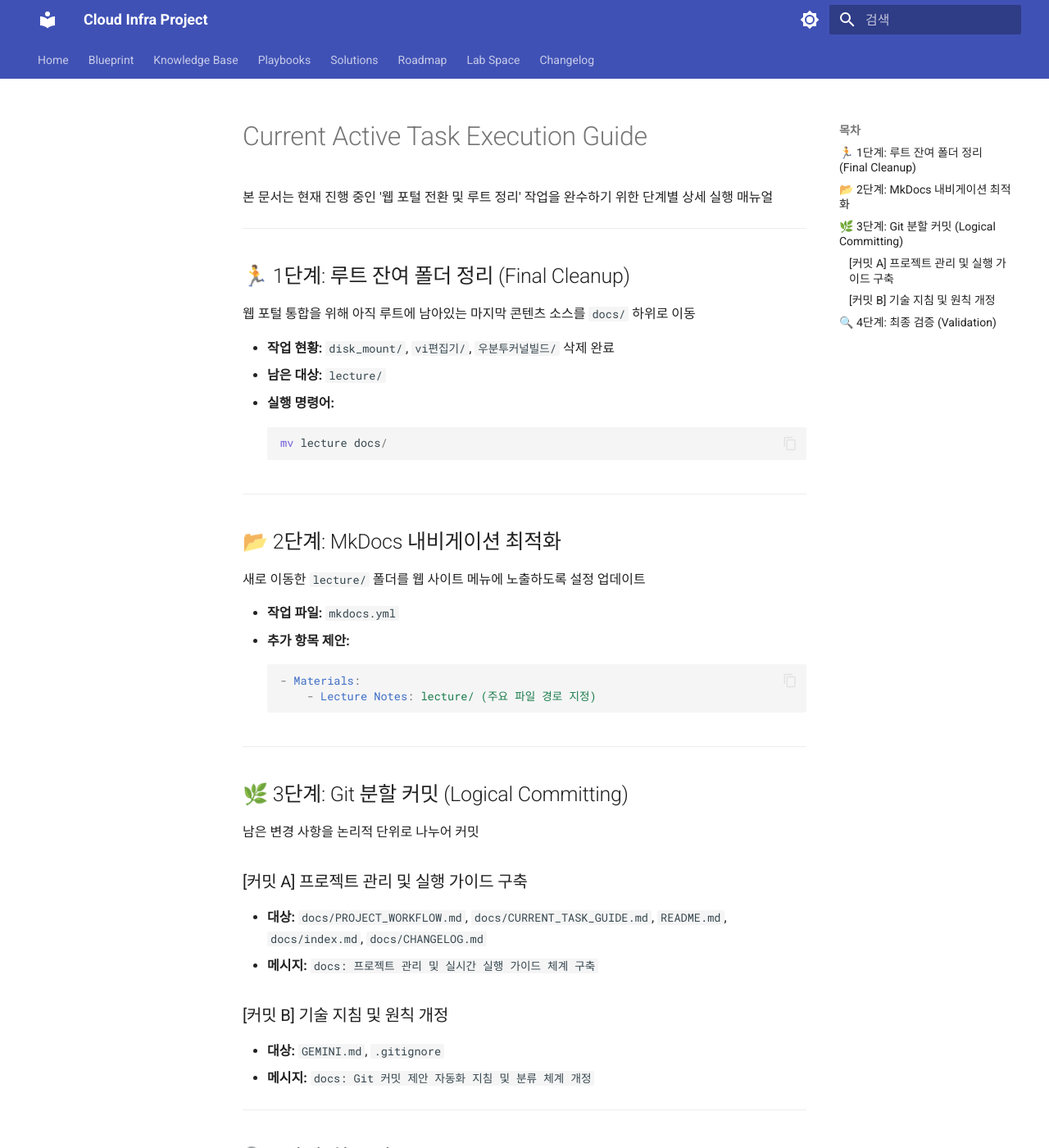
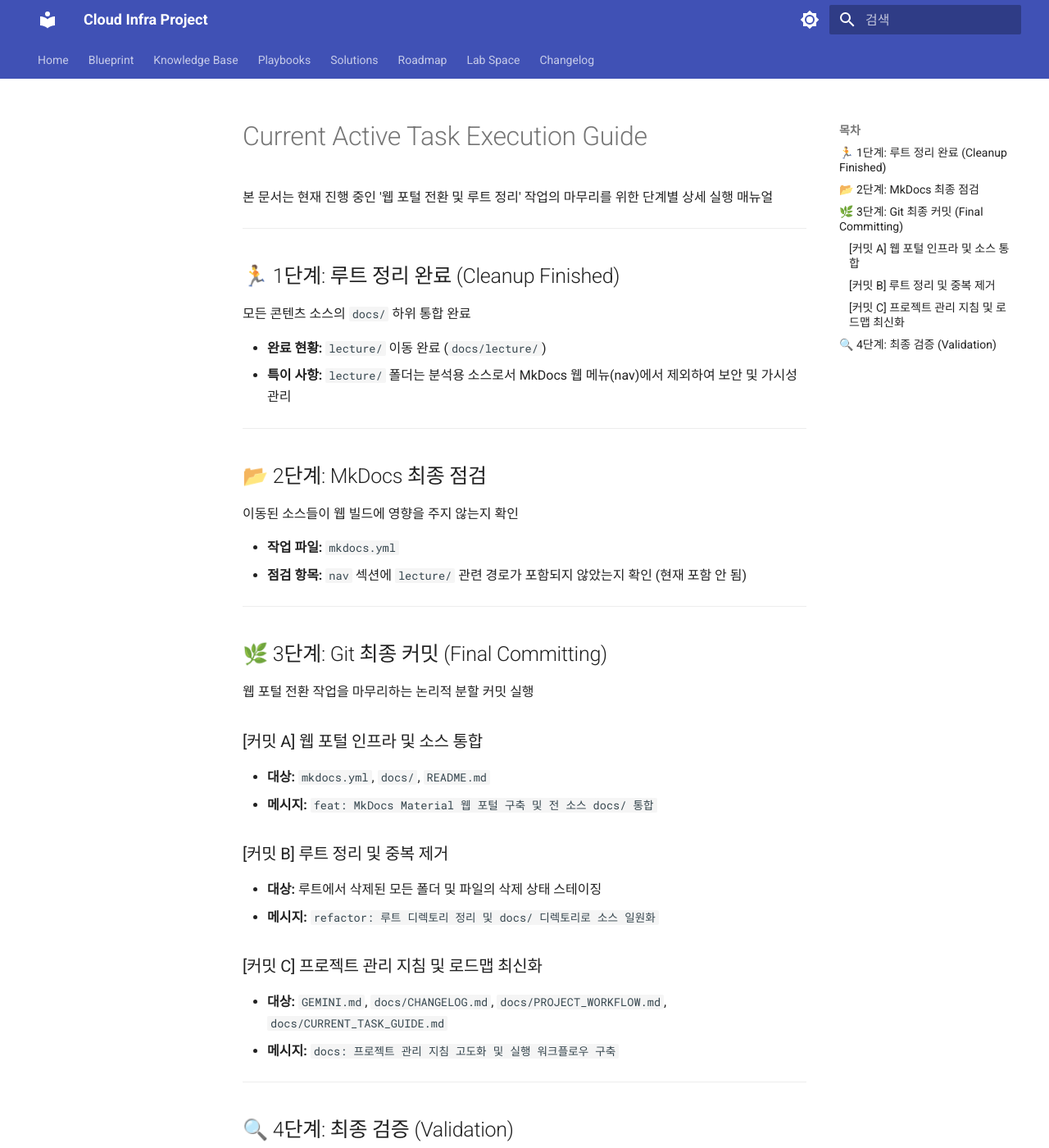
Before and after one commit to ksj686/cloud_infra, an MkDocs documentation site: the page built from docs/CURRENT_TASK_GUIDE.md, in a window 1280 px wide and 1400 px high. Shown: the whole window at 82% size. Built offline with MkDocs 1.6.1 and Material for MkDocs 9.7.7, drawn with Linux system fonts in a browser that asks for light colours; some of the changed text lies outside the part shown.

Commit message:
docs: 진행 상태 정정, MkDocs에서 제외할 lecture 나 그 외 폴더들 삭제한 것 내용에 반영

````diff
--- a/docs/CURRENT_TASK_GUIDE.md
+++ b/docs/CURRENT_TASK_GUIDE.md
@@ -1,49 +1,43 @@
 # Current Active Task Execution Guide
 
-본 문서는 현재 진행 중인 '웹 포털 전환 및 루트 정리' 작업을 완수하기 위한 단계별 상세 실행 매뉴얼
+본 문서는 현재 진행 중인 '웹 포털 전환 및 루트 정리' 작업의 마무리를 위한 단계별 상세 실행 매뉴얼
 
 ---
 
-## 🏃 1단계: 루트 잔여 폴더 정리 (Final Cleanup)
-웹 포털 통합을 위해 아직 루트에 남아있는 마지막 콘텐츠 소스를 `docs/` 하위로 이동
+## 🏃 1단계: 루트 정리 완료 (Cleanup Finished)
+모든 콘텐츠 소스의 `docs/` 하위 통합 완료
 
-- **작업 현황:** `disk_mount/`, `vi편집기/`, `우분투커널빌드/` 삭제 완료
-- **남은 대상:** `lecture/`
-- **실행 명령어:**
-    ```powershell
-    mv lecture docs/
-    ```
+- **완료 현황:** `lecture/` 이동 완료 (`docs/lecture/`)
+- **특이 사항:** `lecture/` 폴더는 분석용 소스로서 MkDocs 웹 메뉴(nav)에서 제외하여 보안 및 가시성 관리
 
 ---
 
-## 📂 2단계: MkDocs 내비게이션 최적화
-새로 이동한 `lecture/` 폴더를 웹 사이트 메뉴에 노출하도록 설정 업데이트
+## 📂 2단계: MkDocs 최종 점검
+이동된 소스들이 웹 빌드에 영향을 주지 않는지 확인
 
 - **작업 파일:** `mkdocs.yml`
-- **추가 항목 제안:**
-    ```yaml
-    - Materials:
-        - Lecture Notes: lecture/ (주요 파일 경로 지정)
-    ```
+- **점검 항목:** `nav` 섹션에 `lecture/` 관련 경로가 포함되지 않았는지 확인 (현재 포함 안 됨)
 
 ---
 
-## 🌿 3단계: Git 분할 커밋 (Logical Committing)
-남은 변경 사항을 논리적 단위로 나누어 커밋
+## 🌿 3단계: Git 최종 커밋 (Final Committing)
+웹 포털 전환 작업을 마무리하는 논리적 분할 커밋 실행
 
-### [커밋 A] 프로젝트 관리 및 실행 가이드 구축
-- **대상:** `docs/PROJECT_WORKFLOW.md`, `docs/CURRENT_TASK_GUIDE.md`, `README.md`, `docs/index.md`, `docs/CHANGELOG.md`
-- **메시지:** `docs: 프로젝트 관리 및 실시간 실행 가이드 체계 구축`
+### [커밋 A] 웹 포털 인프라 및 소스 통합
+- **대상:** `mkdocs.yml`, `docs/`, `README.md`
+- **메시지:** `feat: MkDocs Material 웹 포털 구축 및 전 소스 docs/ 통합`
 
-### [커밋 B] 기술 지침 및 원칙 개정
-- **대상:** `GEMINI.md`, `.gitignore`
-- **메시지:** `docs: Git 커밋 제안 자동화 지침 및 분류 체계 개정`
+### [커밋 B] 루트 정리 및 중복 제거
+- **대상:** 루트에서 삭제된 모든 폴더 및 파일의 삭제 상태 스테이징
+- **메시지:** `refactor: 루트 디렉토리 정리 및 docs/ 디렉토리로 소스 일원화`
+
+### [커밋 C] 프로젝트 관리 지침 및 로드맵 최신화
+- **대상:** `GEMINI.md`, `docs/CHANGELOG.md`, `docs/PROJECT_WORKFLOW.md`, `docs/CURRENT_TASK_GUIDE.md`
+- **메시지:** `docs: 프로젝트 관리 지침 고도화 및 실행 워크플로우 구축`
 
 ---
 
 ## 🔍 4단계: 최종 검증 (Validation)
-작업 결과물이 의도대로 작동하는지 로컬 환경에서 테스트
-
 1. **로컬 웹 서버 가동:** `mkdocs serve` 실행
-2. **접속 확인:** `http://127.0.0.1:8000` 접속 후 좌측 메뉴 작동 여부 확인
-3. **경로 체크:** 모든 하이퍼링크 및 이미지 정상 출력 확인
+2. **메뉴 확인:** `lecture/` 내용이 좌측 메뉴에 노출되지 않는지 확인
+3. **콘텐츠 확인:** 나머지 문서들이 정상적으로 렌더링되는지 확인
--- a/docs/PROJECT_WORKFLOW.md
+++ b/docs/PROJECT_WORKFLOW.md
@@ -5,47 +5,50 @@
 ---
 
 ## 1. 현재 진행 상황 (Current Progress)
-사용자와의 협업을 통해 인프라 관리 체계 및 문서화 기반 마련 완료
+사용자와의 협업을 통해 인프라 관리 체계 및 문서화 기반 마련 중
 
 - **[완료] 문서 작성 원칙 수립:** 순수 명사형 종결 및 기술적 정교함 원칙 정의 (`GEMINI.md`)
-- **[완료] 기술 지식 베이스 구축:** 엔터프라이즈 HA(Ceph, Galera) 및 관측성(Thanos) 분석 완료 (`docs/knowledge_base/`)
+- **[완료] 기술 지식 베이스 구축:** 엔터프라이즈 HA 및 관측성 분석 완료 (`docs/knowledge_base/`)
 - **[완료] 실습 로드맵 확장:** Step 6(엔터프라이즈 HA), Step 7(AI 자동화) 단계 신설 (`docs/to-do-list.md`)
-- **[진행 중] 웹 포털 인프라 구축:** MkDocs Material 기반 환경 설정 및 문서 소스 `docs/` 일원화 작업 중
-- **[완료] 루트 디렉토리 정리:** 불필요한 폴더(`disk_mount`, `vi편집기`, `우분투커널빌드`) 삭제 완료
+- **[완료] 루트 디렉토리 최종 정리:** 모든 소스 `docs/` 하위 이동 및 일원화 완료
+- **[진행 중] 웹 포털 인프라 구축:** MkDocs Material 환경 설정 및 최종 빌드 검증 단계
 
 ---
 
 ## 2. 단기 실행 과제 (Immediate Actions)
 웹 포털 안정화 및 형상 관리 최적화를 위한 잔여 작업
 
-### 2.1 형상 관리 및 정리 (Git & Cleanup)
-1. **커밋 실행:** `docs/CURRENT_TASK_GUIDE.md`에 제안된 분할 전략에 따라 잔여 변경 사항 커밋 (사용자 직접 수행)
-2. **루트 최종 정리:** 마지막 남은 `lecture/` 폴더를 `docs/` 하위로 이동하여 통합 완료
-3. **경로 무결성 검증:** 모든 마크다운 문서 내 참조 경로 및 이미지 출력 전수 검토
+### 2.1 최종 검증 및 배포 (Final Validation)
+1. **웹 포털 빌드 검증:** `mkdocs serve`를 통한 레이아웃, 검색, 내비게이션 기능 전수 확인
+2. **경로 무결성 검토:** 모든 마크다운 문서 내 참조 경로 및 이미지 출력 상태 확인
+3. **최종 분할 커밋:** `docs/CURRENT_TASK_GUIDE.md` 전략에 따른 논리적 단위 커밋 실행
 
-### 2.2 웹 포털 고도화 (MkDocs)
-1. **로컬 프리뷰 가동:** `mkdocs serve` 실행을 통한 레이아웃 및 검색 기능 최종 점검
-2. **자동 배포 설계:** GitHub Push 시 자동으로 웹 사이트가 빌드되는 CI/CD 파이프라인(GitHub Actions) 구성 검토
+### 2.2 운영 고도화 설계
+1. **CI/CD 파이프라인:** GitHub Actions 기반 자동 웹 배포 체계 구축 검토
 
 ---
 
 ## 3. 중장기 기술 구현 과제 (Technical Roadmap)
 로드맵(Step 6-7)에 명시된 핵심 인프라 기술의 실제 구현 단계
 
-### 3.1 Step 6: 엔터프라이즈 고가용성 DB 환경 (Current Target)
+### 3.1 Step 6: 엔터프라이즈 고가용성 DB 환경
 - **과업:** 직접 구성 방식의 Galera Cluster + ProxySQL 아키텍처 설계 및 구현
 - **상세 내역:**
     - Proxmox 내 3개 노드 VM 프로비저닝 (Terraform 활용 검토)
     - MariaDB Galera Cluster 기반 동기식 복제 구성
+    - `garbd`를 이용한 쿼럼 유지 및 비용 최적화 실습
     - ProxySQL을 통한 Read/Write 분할 및 장애 조치(Failover) 테스트
 
 ### 3.2 Step 7: 클라우드 네이티브 및 AI 관측성
 - **과업:** Thanos 기반 멀티 클러스터 통합 모니터링 및 AI 부하 예측 도입
+- **상세 내역:**
+    - Thanos Receiver/Query 아키텍처 구현
+    - k6를 이용한 p95 지연 시간 정밀 성능 분석
+    - MS AI 모델 연동을 통한 선제적 오토스케일링(KEDA) 체계 검증
 
 ---
 
 ## 4. 대화 기반 의사결정 기록 (Decision Log)
-- **[2026-03-31] DB 구축 방식 선택:** 클라우드 RDS 대신 가용성 및 보안 학습을 위해 직접 구축(Self-managed) 방식 채택
-- **[2026-03-31] 문서화 도구 선정:** 인프라 엔지니어링 톤 유지를 위해 MkDocs Material 도입 결정
-- **[2026-03-31] 관리 체계 강화:** 단순 유지보수 작업을 구분하기 위한 `🧹 Chore` 분류 신설
-- **[2026-04-01] 루트 정리 가속:** 불필요한 레거시 실습 폴더 3개 삭제 및 정리
+- **[2026-03-31] DB 구축 방식:** 직접 구축(Self-managed) 방식 채택 (학습 깊이 우선)
+- **[2026-03-31] 문서화 도구:** MkDocs Material 도입 (엔지니어링 톤 유지)
+- **[2026-04-01] 소스 관리 전략:** 분석용 소스(`lecture/`)를 `docs/` 하위에 두되 웹 메뉴에서는 제외하여 루트를 정결하게 유지
````
